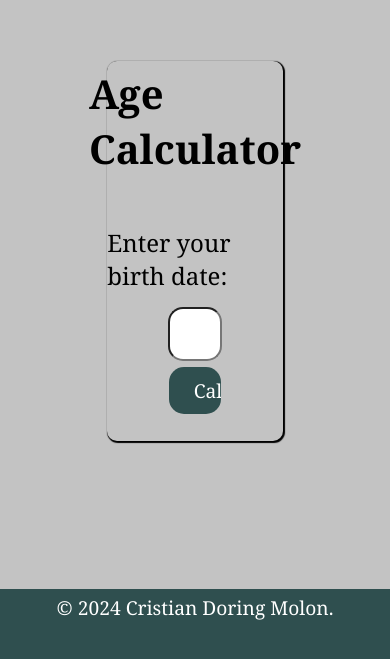
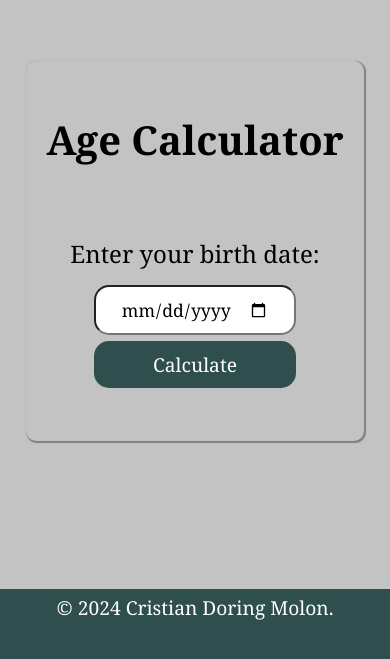
Before and after one commit to cristiandoring/Exercicios-HTML-CSS-JavaScript, a plain HTML site: page Iniciantes/Calculadora de idade/index.html in a window 390 px wide. Shown: the part 171-830 px from the top of the page. Drawn offline with Linux system fonts and the light colour scheme.

Commit message:
Update style.css for responsive

```diff
--- a/Iniciantes/Calculadora de idade/style.css
+++ b/Iniciantes/Calculadora de idade/style.css
@@ -21,16 +21,19 @@ main{
     justify-content: center;
     align-items: center;
     align-content: center;
-    height: 45vh;
-    width: 45vw;
-    box-shadow: 1px 1px 1px 1px;
+    min-height: 45vh;
+    min-width: 45vw;
+    box-shadow: 1px 1px 1px 1px gray;
     border-radius: 10px;
+    overflow: hidden;
 
 }
 
 main > h1{
+    margin: 20px;
     font-size: 2.5rem;
     padding-bottom: 50px;
+    word-wrap: break-word;
 }
 
 main > p{
@@ -42,14 +45,15 @@ main > form{
     display: flex;
     flex-flow: column nowrap;
     align-items: center;
-    width: 30%;
-
+    width: 60%;
+    min-width: 30vw;
 }
 main > form > #date{
     width: 100%;
     padding: 10px 25px;
     border-radius: 15px;
-    font-size: 1.3rem;
+    font-size: 1.1rem;
+    box-sizing: border-box;
 
 }
 
@@ -62,6 +66,7 @@ main > form > #submit{
     padding: 10px 25px;
     margin: 6px 0;
     border: none;
+    box-sizing: border-box;
 
 }
 
```
